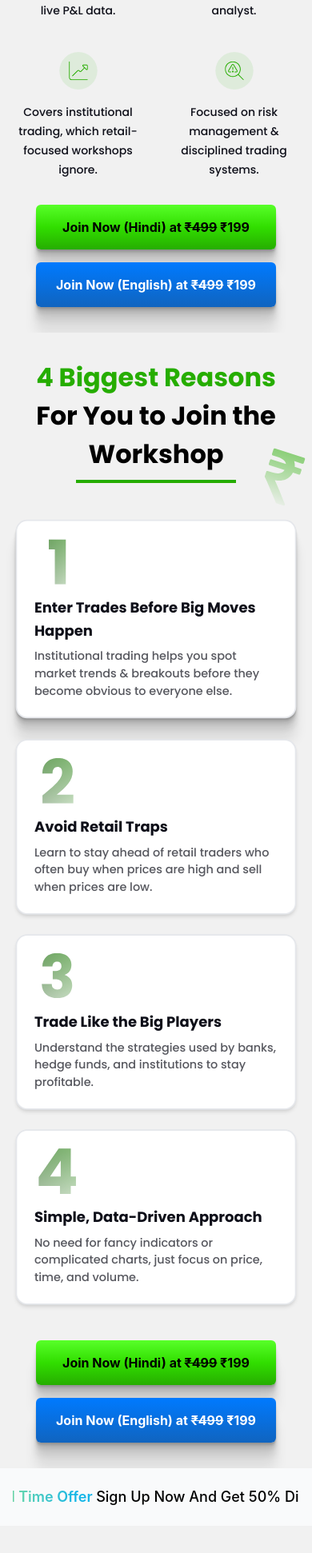
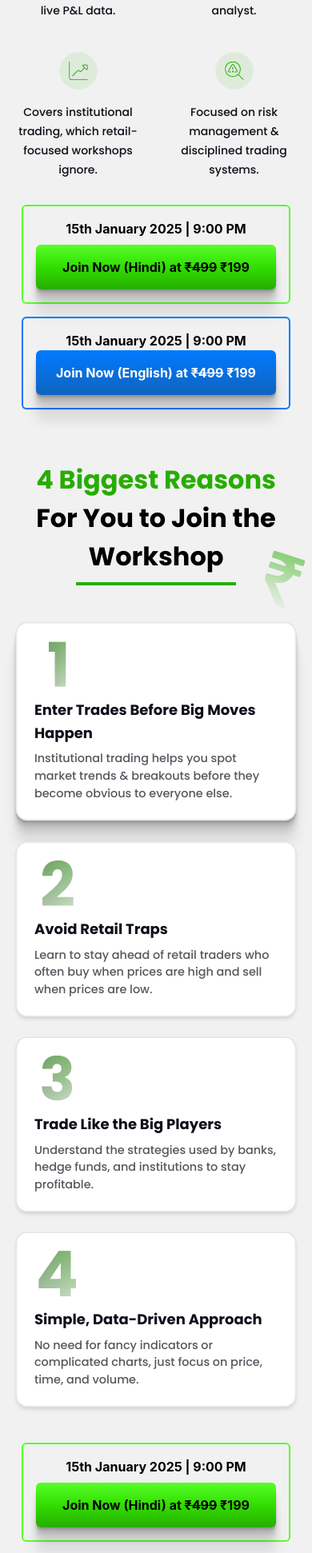
Before and after one commit to vikrantkkk/investing, a React (Vite) app: page / in a window 390 px wide. Shown: the part 1585-3527 px from the top of the page at 80% size. Built offline with nearby package versions, Linux system fonts and the light colour scheme; a web font is replaced by a local one.

Commit message:
mobile new button added

```diff
--- /dev/null
+++ b/src/common/CustomButtonForMobile.jsx
@@ -0,0 +1,58 @@
+import React from "react";
+
+const CustomButtonForMobile = () => {
+  return (
+    <div className="flex md:flex-row flex-col gap-4 font-bold">
+      <div className="flex flex-col gap-2 items-center justify-center border-2 border-[#58FF29] p-4 rounded-md">
+        <div>15th January 2025 | 9:00 PM</div>
+        <button
+          className="p-4 text-black rounded-md w-[300px] transition-all duration-300"
+          style={{
+            background:
+              "linear-gradient(180deg, #58FF29, #31DE00, #26AD00 100%)",
+            boxShadow:
+              "rgba(0, 0, 0, 0.09) 0px 2px 1px, rgba(0, 0, 0, 0.09) 0px 4px 2px, rgba(0, 0, 0, 0.09) 0px 8px 4px, rgba(0, 0, 0, 0.09) 0px 16px 8px, rgba(0, 0, 0, 0.09) 0px 32px 16px",
+          }}
+          onMouseEnter={
+            (e) =>
+              (e.currentTarget.style.background =
+                "linear-gradient(180deg, #49E318 0%, #2FBE00 50%, #1F9D00 100%)")
+          }
+          onMouseLeave={
+            (e) =>
+              (e.currentTarget.style.background =
+                "linear-gradient(180deg, #58FF29 0%, #31DE00 50%, #26AD00 100%)")
+          }
+        >
+          Join Now (Hindi) at <span className="line-through">₹499</span> ₹199
+        </button>
+      </div>
+
+      <div className="flex justify-center items-center flex-col border-2 border-[#007AFF] p-4 rounded-md">
+        <div>15th January 2025 | 9:00 PM</div>
+        <button
+          className="p-4 text-white rounded-md w-[300px] transition-all duration-300"
+          style={{
+            background: "linear-gradient(180deg, #007AFF, #1064BF 100%)",
+            boxShadow:
+              "rgba(0, 0, 0, 0.09) 0px 2px 1px, rgba(0, 0, 0, 0.09) 0px 4px 2px, rgba(0, 0, 0, 0.09) 0px 8px 4px, rgba(0, 0, 0, 0.09) 0px 16px 8px, rgba(0, 0, 0, 0.09) 0px 32px 16px",
+          }}
+          onMouseEnter={
+            (e) =>
+              (e.currentTarget.style.background =
+                "linear-gradient(180deg, #005FCC 0%, #0047A6 50%, #00378D 100%)")
+          }
+          onMouseLeave={
+            (e) =>
+              (e.currentTarget.style.background =
+                "linear-gradient(180deg, #007AFF 0%, #1064BF 100%)")
+          }
+        >
+          Join Now (English) at <span className="line-through">₹499</span> ₹199
+        </button>
+      </div>
+    </div>
+  );
+};
+
+export default CustomButtonForMobile;
--- a/src/components/Featured.jsx
+++ b/src/components/Featured.jsx
@@ -19,6 +19,7 @@ import "slick-carousel/slick/slick.css";
 import "slick-carousel/slick/slick-theme.css";
 import CustomButton from "../common/CustomButton";
 import { useDarkMode } from "../hooks/DarkModeContext";
+import CustomButtonForMobile from "../common/CustomButtonForMobile";
 
 const strategies = [
   {
@@ -204,9 +205,13 @@ const Featured = () => {
         ))}
       </div>
 
-      <div className="w-full flex items-center justify-center">
+      <div className="w-full  md:flex hidden items-center justify-center">
         <CustomButton />
       </div>
+      <div className="w-full md:hidden flex items-center justify-center">
+        <CustomButtonForMobile />
+      </div>
+
     </div>
   );
 };
--- a/src/components/GrabSeat.jsx
+++ b/src/components/GrabSeat.jsx
@@ -1,6 +1,7 @@
 import React from "react";
 import CustomButton4 from "../common/CustomButton4";
 import CustomButton3 from "../common/CustomButton3";
+import CustomButtonForMobile from "../common/CustomButtonForMobile";
 
 const GrabSeat = () => {
   return (
@@ -8,6 +9,9 @@ const GrabSeat = () => {
       <div className="md:flex hidden flex-col md:gap-8 gap-4">
         <CustomButton4 />
         <CustomButton3 />
+      </div>
+      <div className="md:hidden flex md:flex-row w-full flex-col justify-center md:items-start items-center md:gap-8 gap-4">
+        <CustomButtonForMobile />
       </div>
       <div className="font-poppins p-2 font-normal text-figmaGreen rounded-[8px] w-auto bg-greenbackgrond">
         Last Few Seats Left ! Grab your seat now
--- a/src/components/Traders.jsx
+++ b/src/components/Traders.jsx
@@ -8,6 +8,7 @@ import CustomButton1 from "../common/CustomButton1";
 import CustomButton2 from "../common/CustomButton2";
 import { height } from "@mui/system";
 import CustomButton from "../common/CustomButton";
+import CustomButtonForMobile from "../common/CustomButtonForMobile";
 
 const imageData = [
   {
--- a/src/components/WorkShop.jsx
+++ b/src/components/WorkShop.jsx
@@ -7,6 +7,7 @@ import rupaiya from "../assets/svg/rupaiya.svg";
 import CustomButton1 from "../common/CustomButton1";
 import CustomButton2 from "../common/CustomButton2";
 import CustomButton from "../common/CustomButton";
+import CustomButtonForMobile from "../common/CustomButtonForMobile";
 
 // Array of objects with icon and text data
 const allIcon = [
@@ -84,8 +85,11 @@ const WorkShop = () => {
         ))}
       </div>
       {/* button section */}
-      <div className="flex md:flex-row w-full flex-col justify-center md:items-start items-center md:gap-8 gap-4">
+      <div className="md:flex hidden md:flex-row w-full flex-col justify-center md:items-start items-center md:gap-8 gap-4">
         <CustomButton />
+      </div>
+      <div className="md:hidden flex md:flex-row w-full flex-col justify-center md:items-start items-center md:gap-8 gap-4">
+        <CustomButtonForMobile />
       </div>
       <img
         src={rupaiya}
```
Also changed, not shown: src/components/Faq.jsx (+0 -47 lines).
